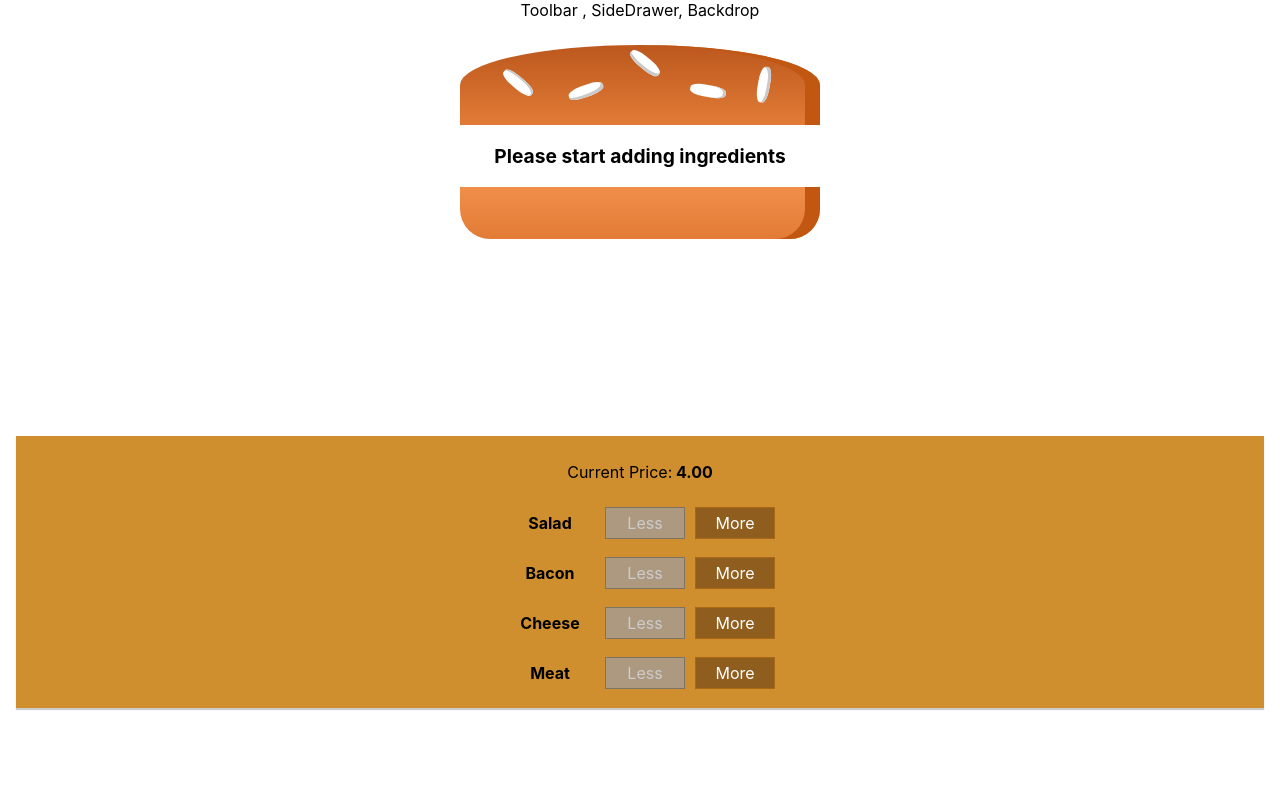
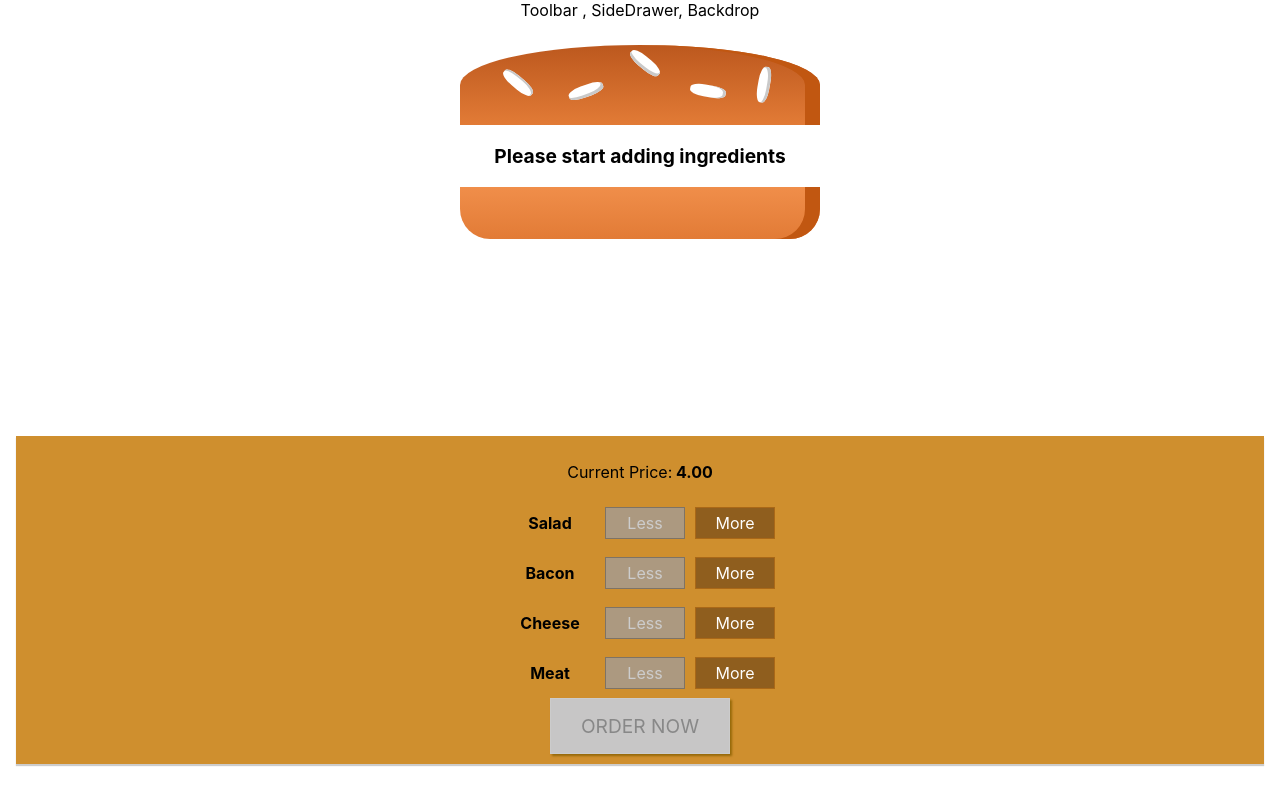
Before and after one commit to developernik18/burger-builder, a React (Create React App) app: page / in a window 1280 px wide. Built offline with nearby package versions, Linux system fonts and the light colour scheme.

Commit message:
Add order now button
Added Order Now button in the app which gets disabled if no ingredients are added and active when ingredients got selected

```diff
--- a/src/components/Burger/BuildControls/BuildControls.js
+++ b/src/components/Burger/BuildControls/BuildControls.js
@@ -22,6 +22,11 @@
         removed={() => props.ingredientRemoved(ctrl.type)}
         disabled={props.disabled[ctrl.type]} />
     ))}
+    <button
+      className={classes.OrderButton}
+      disabled={!props.purchasable} >
+        ORDER NOW
+    </button>
   </div>
 );
 
--- a/src/components/Burger/BuildControls/BuildControls.module.css
+++ b/src/components/Burger/BuildControls/BuildControls.module.css
@@ -8,3 +8,45 @@
     margin: auto;
     padding: 10px 0;
 }
+
+
+.OrderButton {
+    background-color: #DAD735;
+    outline: none;
+    cursor: pointer;
+    border: 1px solid #966909;
+    color: #966909;
+    font-family: inherit;
+    font-size: 1.2em;
+    padding: 15px 30px;
+    box-shadow: 2px 2px 2px #966909;
+}
+
+.OrderButton:hover, .OrderButton:active {
+    background-color: #A0DB41;
+    border: 1px solid #966909;
+    color: #966909;
+}
+
+.OrderButton:disabled {
+    background-color: #C7C6C6;
+    cursor: not-allowed;
+    border: 1px solid #ccc;
+    color: #888888;
+}
+
+.OrderButton:not(:disabled) {
+    animation: enable 0.3s linear;
+}
+
+@keyframes enable {
+    0% {
+        transform: scale(1);
+    }
+    60% {
+        transform: scale(1.1);
+    }
+    100% {
+        transform: scale(1);
+    }
+}
--- a/src/containers/BurgerBuilder/BurgerBuilder.js
+++ b/src/containers/BurgerBuilder/BurgerBuilder.js
@@ -20,7 +20,19 @@
       cheese: 0,
       meat: 0
     },
-    totalPrice: 4
+    totalPrice: 4,
+    purchasable: false
+  }
+
+  updatePurchasableState (ingredients) {
+    const sum = Object.keys(ingredients)
+      .map(igKey => {
+        return ingredients[igKey];
+      })
+      .reduce ((sum, el) => {
+        return sum + el;
+      } , 0);
+      this.setState({purchasable: sum > 0});
   }
 
   addIngredientHandler = (type) => {
@@ -34,7 +46,7 @@
     const oldPrice = this.state.totalPrice;
     const newPrice = oldPrice + priceAddition;
     this.setState({totalPrice: newPrice, ingredients: updatedIngredients});
-
+    this.updatePurchasableState(updatedIngredients);
   }
 
   removeIngredientHandler = (type) => {
@@ -51,7 +63,7 @@
     const oldPrice = this.state.totalPrice;
     const newPrice = oldPrice - priceDeduction;
     this.setState({totalPrice: newPrice, ingredients: updatedIngredients});
-
+    this.updatePurchasableState(updatedIngredients);
   }
 
   render () {
@@ -68,6 +80,7 @@
         ingredientAdded={this.addIngredientHandler}
         ingredientRemoved={this.removeIngredientHandler}
         disabled={disabledInfo}
+        purchasable = {this.state.purchasable}
         price = {this.state.totalPrice} /></div>
       </Aux>
     );
```
